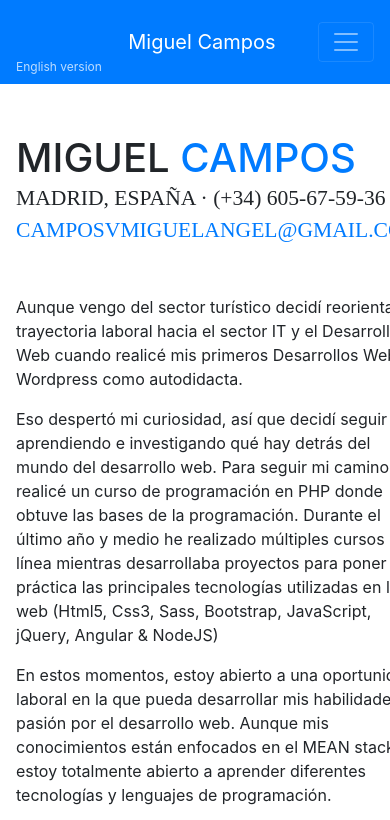
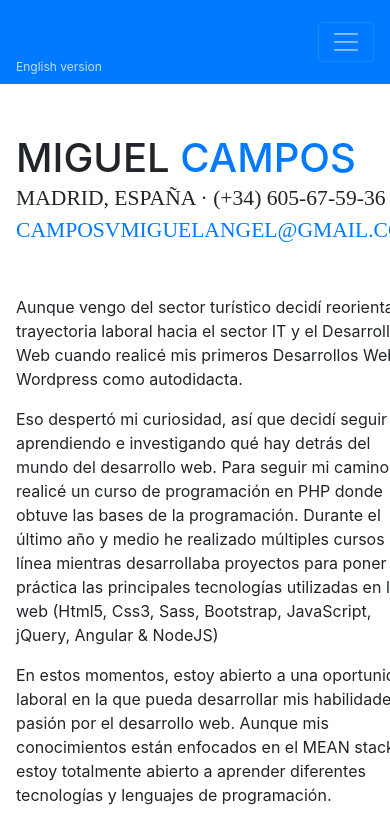
Before and after one commit to MCampos23/Resume-ES, a website with bundled scripts: page index.html in a window 390 px wide. Shown: the top 820 px of the page. Built offline with nearby package versions, Linux system fonts and the light colour scheme; a web font is replaced by a local one.

Commit message:
mobile view changes

```diff
--- a/index.html
+++ b/index.html
@@ -33,7 +33,7 @@
   <nav class="navbar navbar-expand-lg navbar-dark bg-primary fixed-top" id="sideNav">
     <a class="lang" href="https://mcampos23.github.io/Resume/">English version</a>
     <a class="navbar-brand js-scroll-trigger" href="#page-top">
-      <span class="d-block d-lg-none">Miguel Campos</span>
+
       <span class="d-none d-lg-block">
         <img class="img-fluid img-profile rounded-circle mx-auto mb-2" src="img/CV.jpg" alt="" />
       </span>
```
